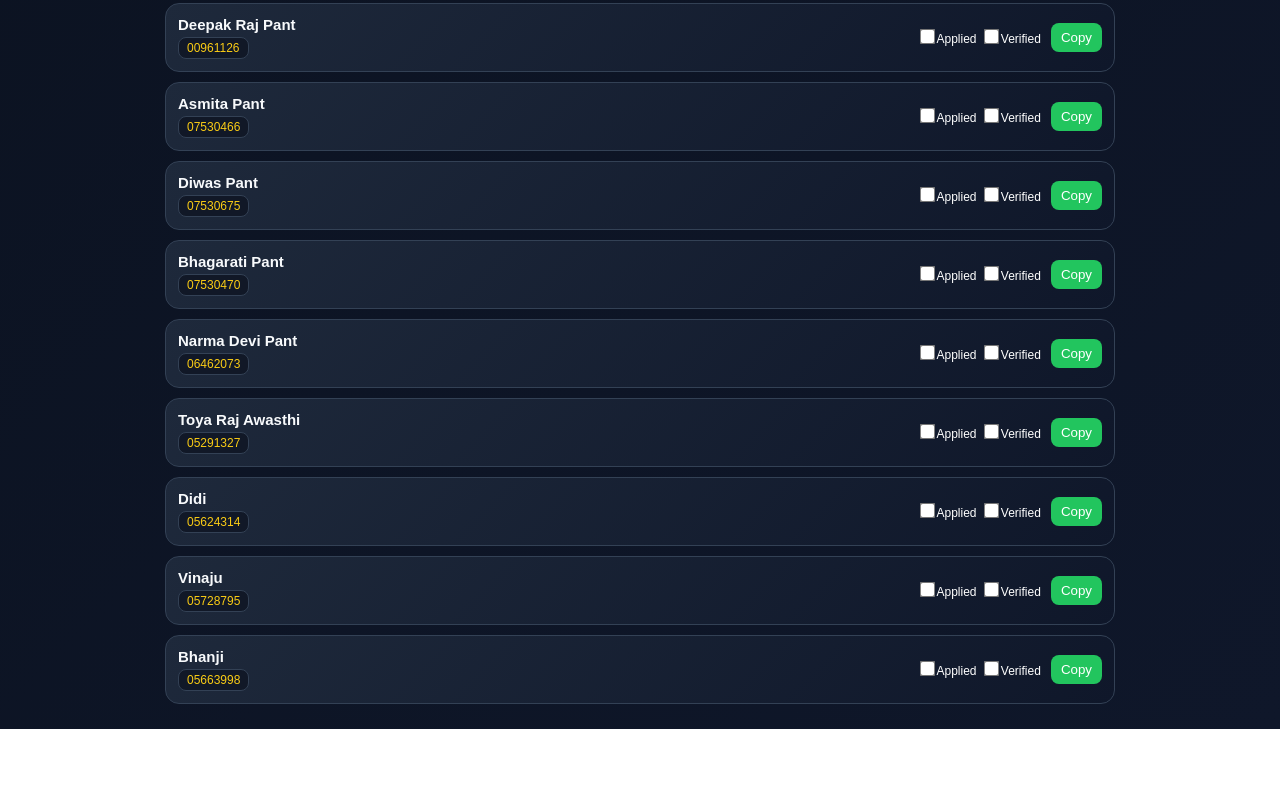
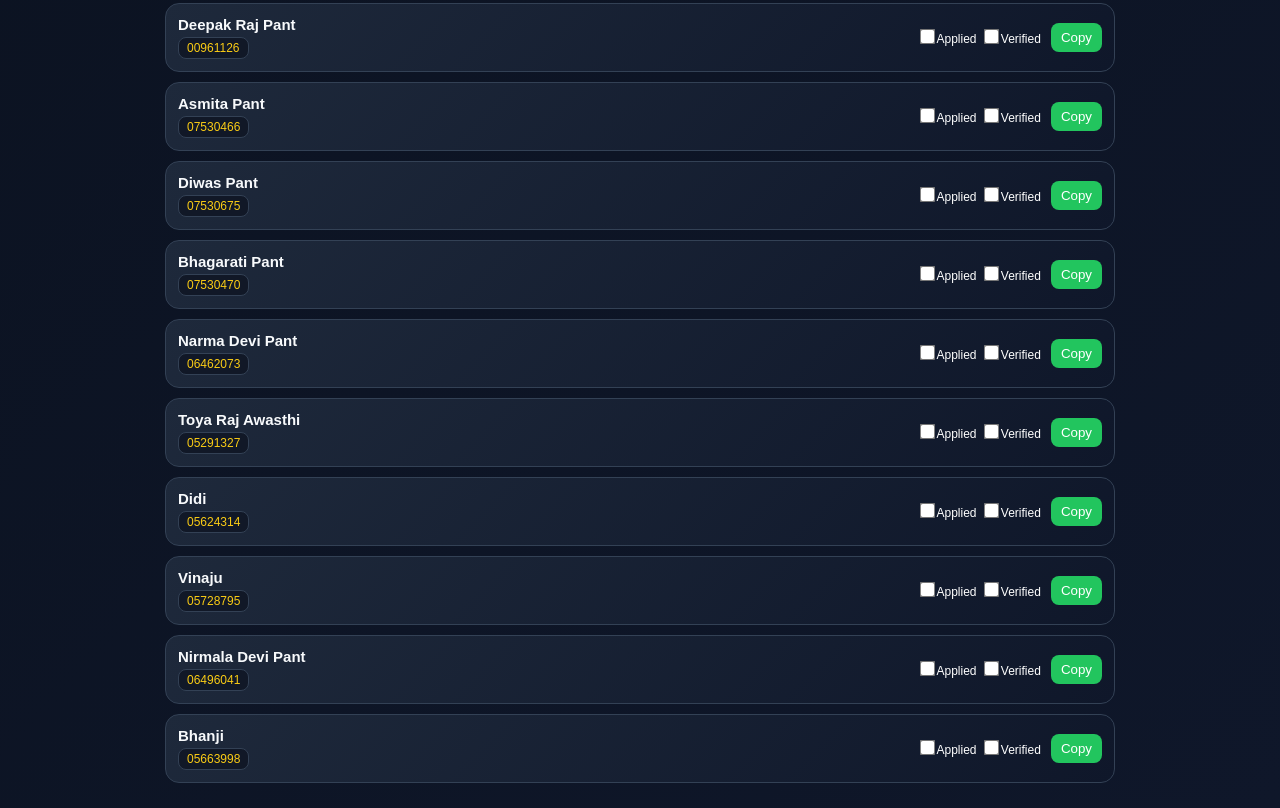
Before and after one commit to laxmidattapant65-boop/deep, a plain HTML site: page index.html in a window 1280 px wide. Shown: the part 556-1364 px from the top of the page. Before the commit the page ends 1285 px from the top, so only its background shows below. Drawn offline with Linux system fonts and the light colour scheme.

Commit message:
Update index.html

```diff
--- a/index.html
+++ b/index.html
@@ -232,6 +232,7 @@ const accounts = [
 {name:"Toya Raj Awasthi", userid:"05291327", crn:"5291327"},
 {name:"Didi", userid:"05624314", crn:"C71153759"},
 {name:"Vinaju", userid:"05728795", crn:"C71400715"},
+{name:"Nirmala Devi Pant", userid:"06496041", crn:"C70695345"},
 {name:"Bhanji", userid:"05663998", crn:"C71507826"}
 ];
 
```
